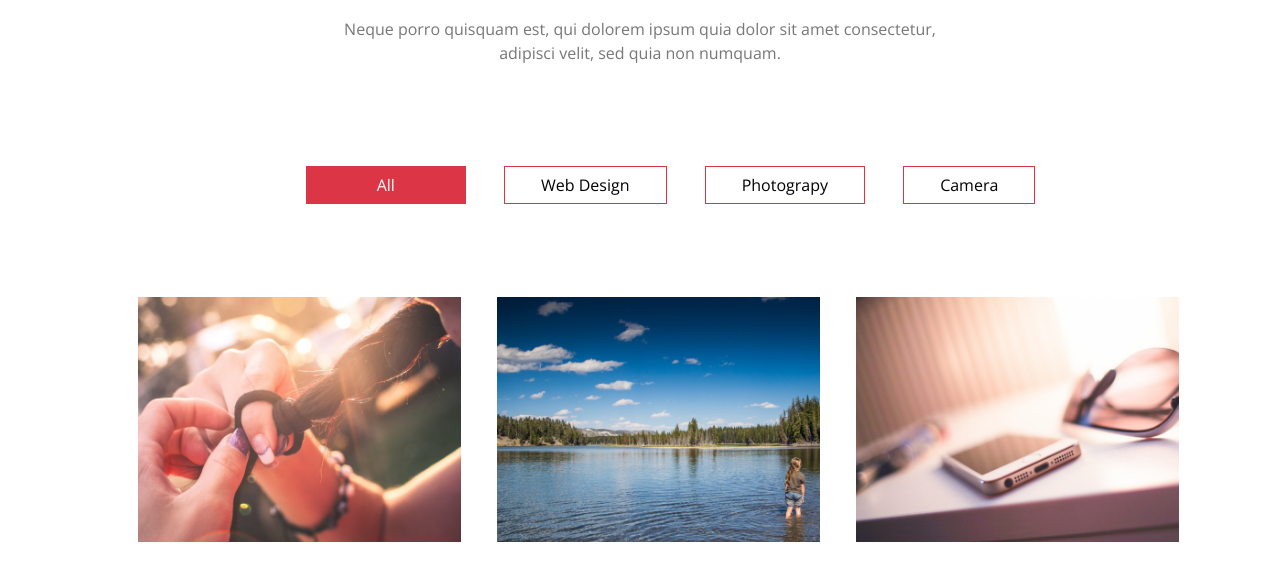
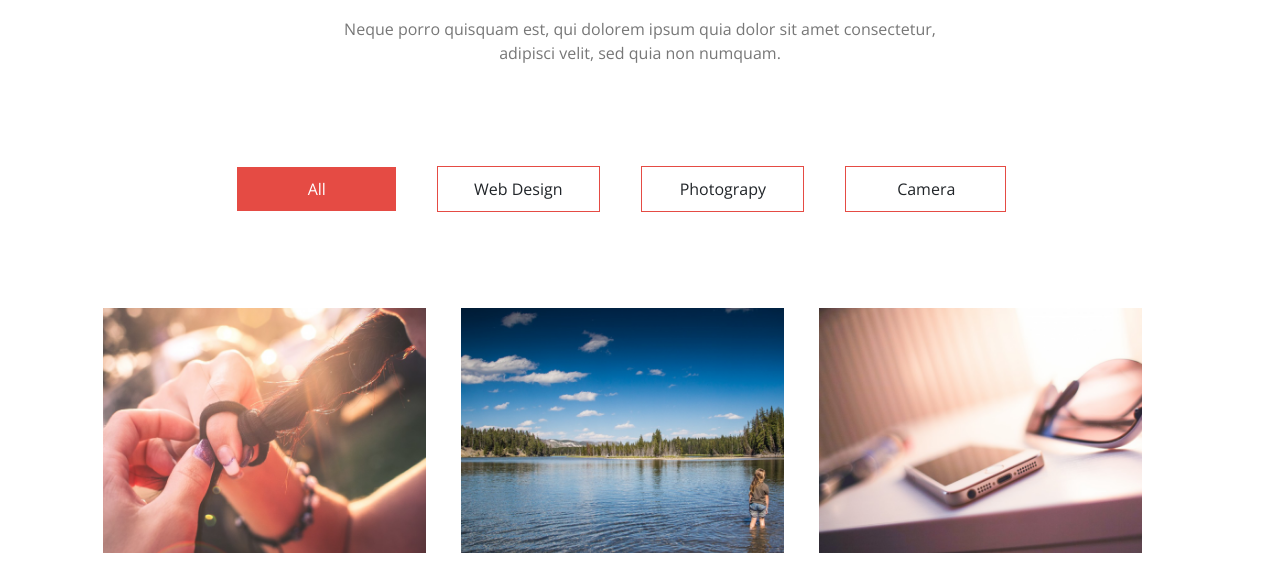
Before and after one commit to creaky27/Drop, a plain HTML site: page portfolio.html in a window 1280 px wide. Shown: the part 168-740 px from the top of the page. Drawn offline with nearby package versions, Linux system fonts and the light colour scheme.

Commit message:
Portfolio ahora si..

```diff
--- a/css/portfolio_styles.css
+++ b/css/portfolio_styles.css
@@ -12,26 +12,50 @@ body p{
     margin-bottom: 101px;
     color: #777777;
 }
+  .button1 {
+  background-color: #E54B44;
+  border:none;
+  border-radius: 0%;
+  color:white;
+  margin-bottom: 63px;
+  padding: 10px;
+  padding-left: 71px;
+  padding-right: 70px;
+  margin-right: 37px;
 
-.btn-danger{
-    font-size: 16px;
-    border-radius: 0%;
-    margin-bottom: 93px;
-    padding-right: 70px;
-    padding-left: 70px;
-    margin-right: 34px;
-}
-.btn-outline-danger{
-    font-size: 16px;
-    color:black;
-    border-radius: 0%;
-    margin-right: 34px;
-    margin-bottom: 93px;
-    padding-left: 36px;
-    padding-right: 36px;
-}
+  }
+  .button2{
+  border:1px solid #E54B44;
+  background: white;
+  border-radius: 0%;
+  padding-top: 10px;
+  padding-bottom: 10px;
+  padding-left: 36px;
+  padding-right: 36px;
+  margin-bottom: 63px;
+  margin-right: 37px;
+  }
+  .button3{
+  padding: 10px;
+  padding-left: 38px;
+  padding-right: 37px;
+  border:1px solid #E54B44;
+  background: white;
+  border-radius: 0%;
+  margin-bottom: 63px;
+  margin-right: 37px;
+  }
+  .button4{
+  padding: 10px;
+  padding-left: 51px;
+  padding-right: 50px;
+  border:1px solid #E54B44;
+  background: white;
+  border-radius: 0%;
+  margin-bottom: 63px;
+  margin-right: 37px;
+  }
 .galeria{
-    background-color: white;
     display: flex;
     flex-wrap: wrap;
     justify-content: center;
@@ -39,28 +63,29 @@ body p{
 .imagen{
     width: 323px;
     height: 245px;
-    margin-bottom: 33px;
-    margin-left: 36px;
+    margin-top: 33px;
+    margin-right: 35px;
+    align-items: center;
 }
 .imagen > img{
     width: 100%;
     height: 100%;
     object-fit: cover;
-    display: block;
 }
 .ultimo{
-    margin-top: 130px;
+    background: #f8f8f8;
 }
 .ultimo h4{
     font-weight: normal;
     font-size: 33px;
+    margin-top: 141px;
     margin-bottom: 23px;
-    margin-left: 120px;
-    margin-right: 90px;
+    margin-right: 20px;
     text-align: center;
 }
 .ultimo p{
     font-size: 18px;
+    margin-right: 20px;
     color: black;
     text-align: center;
 }
--- a/portfolio.html
+++ b/portfolio.html
@@ -20,11 +20,11 @@
 </div>
         <div class="container">
             <div class="row">
-                <div class="col-sm-9 offset-sm-2 text-center">
-                        <button type="button" class="btn btn-danger">All</button>
-                        <button type="button" class="btn btn-outline-danger">Web Design</button>
-                        <button type="button" class="btn btn-outline-danger">Photograpy</button>
-                        <button type="button" class="btn btn-outline-danger">Camera</button>
+                <div class="col-sm-12 text-center">
+                        <button type="button" class="btn button1">All</button>
+                        <button type="button" class="btn button2">Web Design</button>
+                        <button type="button" class="btn button3">Photograpy</button>
+                        <button type="button" class="btn button4">Camera</button>
                 </div>
             </div>
         </div>
@@ -60,6 +60,7 @@
                 </div>
             </div>
         </div>
+        </div>
     </div>
         <div class="row ultimo">
             <div class="col-sm-12">
```
